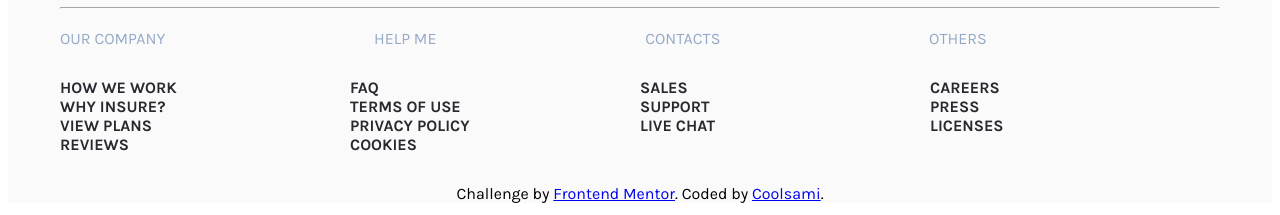
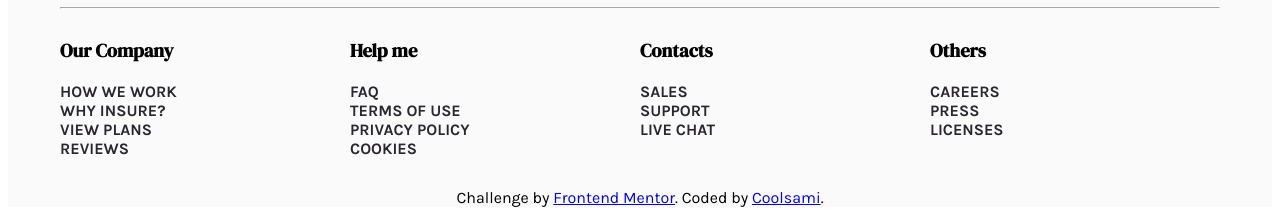
Before and after one commit to Cool-sami12/insure-l-p, a plain HTML site: page index.html in a window 1280 px wide. Shown: the part 1642-1857 px from the top of the page. Drawn offline with Linux system fonts and the light colour scheme.

Commit message:
footer links structure

```diff
--- a/index.html
+++ b/index.html
@@ -102,45 +102,44 @@
       </div>
       <hr>
 
-      <div class=" flex sub-head">
-        <ul>
-          <li>Our Company</li>
-          <li>Help me</li>
-          <li>Contacts</li>
-          <li>Others</li>
-
-        </ul>
-
-      </div>
-      <div class=" flex last-head">
+      <div class="footer__links-container flex last-head">
+        <div class="footer__links">
+          <h3>Our Company</h3>
           <ul>
             <li>How we work</li>
             <li>Why Insure?</li>
             <li>View Plans</li>
             <li>Reviews</li>
           </ul>
+        </div>
 
-
+        <div class="footer__links">
+          <h3>Help me</h3>
           <ul>
             <li>Faq</li>
             <li>Terms of use</li>
             <li>Privacy Policy</li>
             <li>Cookies</li>
           </ul>
+        </div>
 
+        <div class="footer__links">
+          <h3>Contacts</h3>
           <ul>
             <li>Sales</li>
             <li>Support</li>
             <li>Live Chat</li>
           </ul>
+        </div>
 
-
+        <div class="footer__links">
+          <h3>Others</h3>
           <ul>
             <li>Careers</li>
             <li>Press</li>
             <li>Licenses</li>
-
           </ul>
+        </div>
 
       </div>
     </div>
```
Lines whose indentation alone changed are shown as unchanged.
